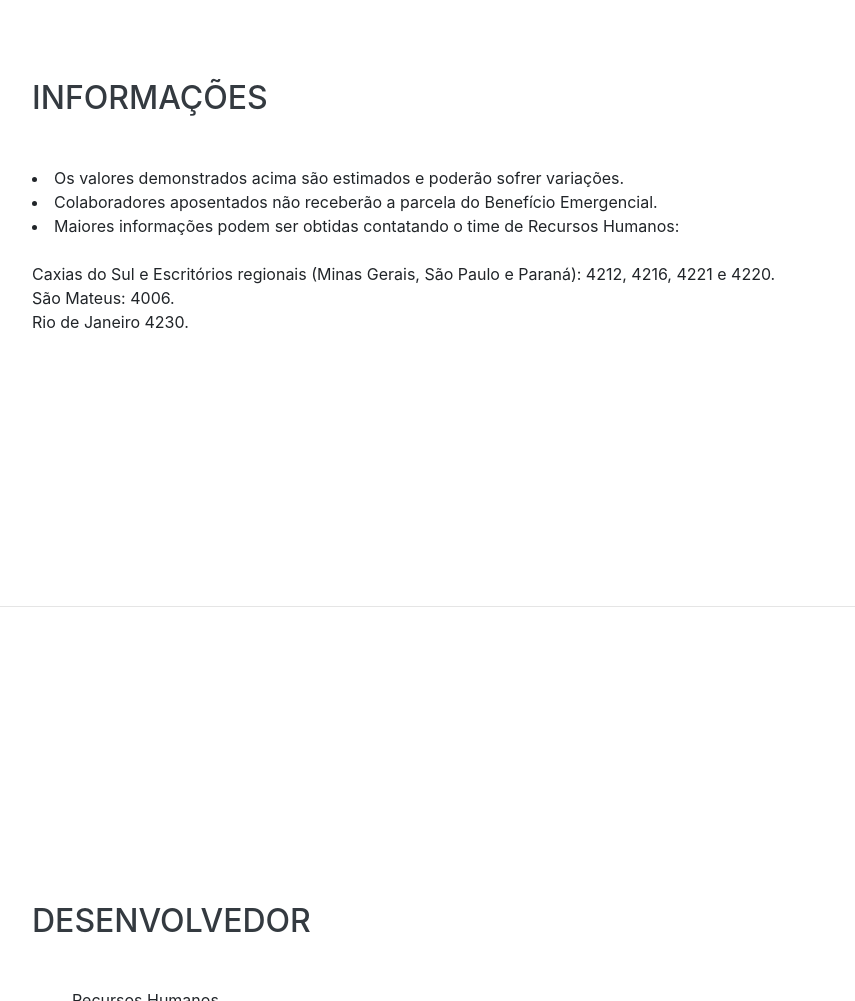
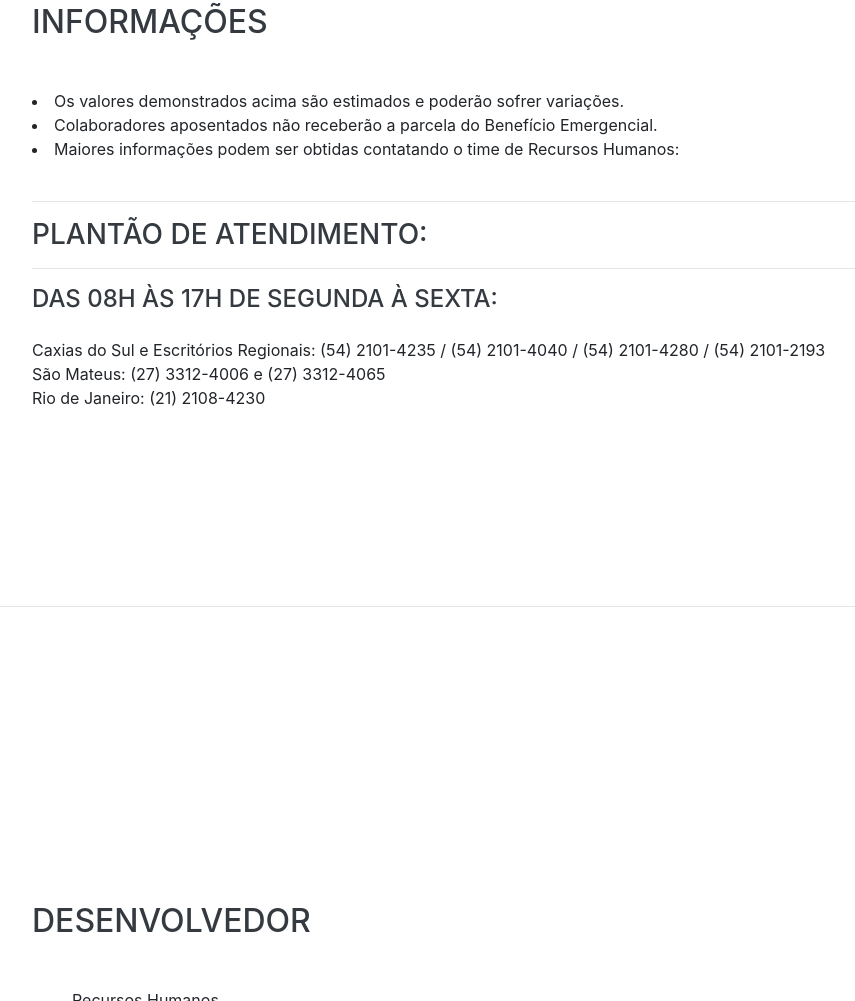
Before and after one commit to MatheusCbrl/MarcoReducao, a website with bundled scripts: page index.html in a window 1280 px wide. Shown: the part 1826-2827 px from the top of the page, without its empty margins (288-1143 px from the left). Built offline with nearby package versions, Linux system fonts and the light colour scheme; some icons are missing; a web font is replaced by a local one.

Commit message:
Update index.html

```diff
--- a/index.html
+++ b/index.html
@@ -283,16 +283,21 @@
 
     <hr class="m-0">
 
-    <section class="resume-section p-3 p-lg-5 d-flex align-items-center" id="info">
+        <section class="resume-section p-3 p-lg-5 d-flex align-items-center" id="info">
       <div class="w-100">
          <h2 class="mb-5">Informações</h2>
         <li class="mb-0">Os valores demonstrados acima são estimados e poderão sofrer variações.</li>
         <li class="mb-0">Colaboradores aposentados não receberão a parcela do Benefício Emergencial.</li>
         <li class="mb-0">Maiores informações podem ser obtidas contatando o time de Recursos Humanos: </li>
-	<br>
-	<p class="mb-0">Caxias do Sul e Escritórios regionais (Minas Gerais, São Paulo e Paraná): 4212, 4216, 4221 e 4220.</p>
-	<p class="mb-0">São Mateus: 4006.</p>
-	<p class="mb-0">Rio de Janeiro 4230.</p>
+      	<br>
+        <hr>
+        <h3>Plantão de Atendimento:</h3>
+        <hr>
+        <h4 class="mb-0">Das 08h às 17h de Segunda à Sexta: </h4>
+        <br>
+      	<p class="mb-0">Caxias do Sul e Escritórios Regionais: (54) 2101-4235 / (54) 2101-4040 / (54) 2101-4280 / (54) 2101-2193</p>
+      	<p class="mb-0">São Mateus: (27) 3312-4006 e (27) 3312-4065</p>
+      	<p class="mb-0">Rio de Janeiro: (21) 2108-4230</p>
       </div>
     </section>
 
```
